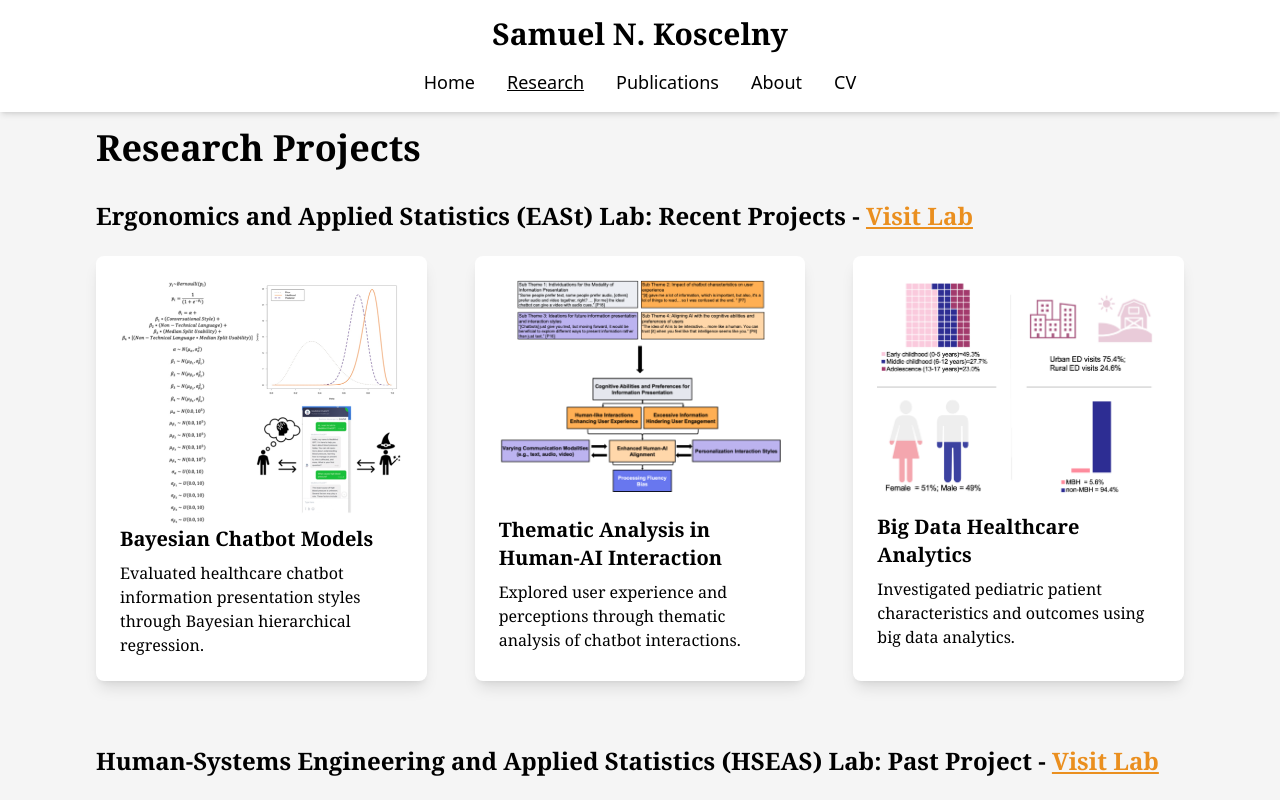
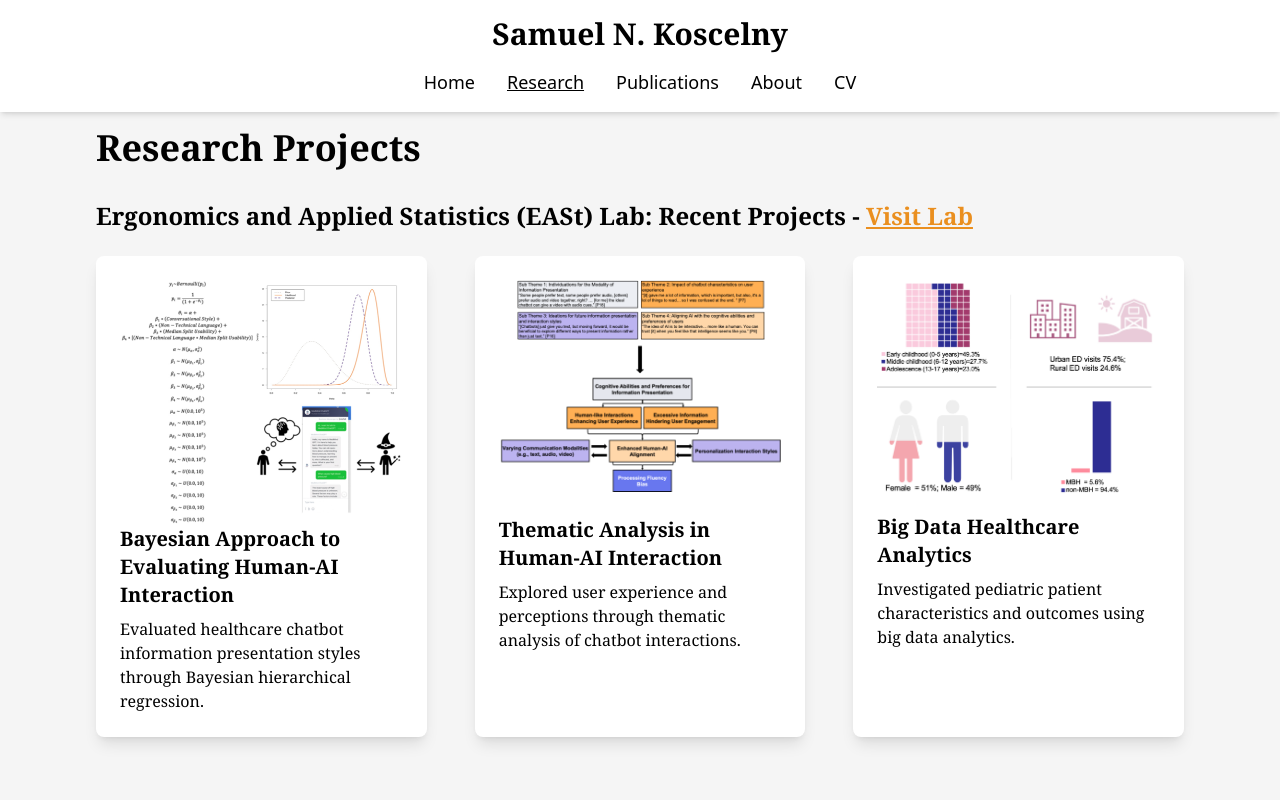
Before and after one commit to sam-kos41/test2.1, a Next.js app: page /research in a window 1280 px wide. Shown: the top 800 px of the page. Built offline with nearby package versions, Linux system fonts and the light colour scheme.

Commit message:
Update page.tsx
change from

bayesian chatbot models

to

Bayesian Approach to Evaluating Human-AI Interaction

```diff
--- a/app/research/page.tsx
+++ b/app/research/page.tsx
@@ -47,12 +47,12 @@ const ResearchPage = () => {
               <div className="bg-white shadow-lg rounded-lg p-6">
                 <Image
                   src="/bayesian_project.png"
-                  alt="Bayesian Chatbot Models"
+                  alt="Bayesian Approach to Evaluating Human-AI Interaction"
                   width={300}
                   height={400} // Proportions for this image
                   className="w-full h-auto object-cover rounded-md"
                 />
-                <h3 className="text-xl font-bold mb-2">Bayesian Chatbot Models</h3>
+                <h3 className="text-xl font-bold mb-2">Bayesian Approach to Evaluating Human-AI Interaction</h3>
                 <p className="text-base">
                   Evaluated healthcare chatbot information presentation styles through Bayesian hierarchical regression.
                 </p>
```
